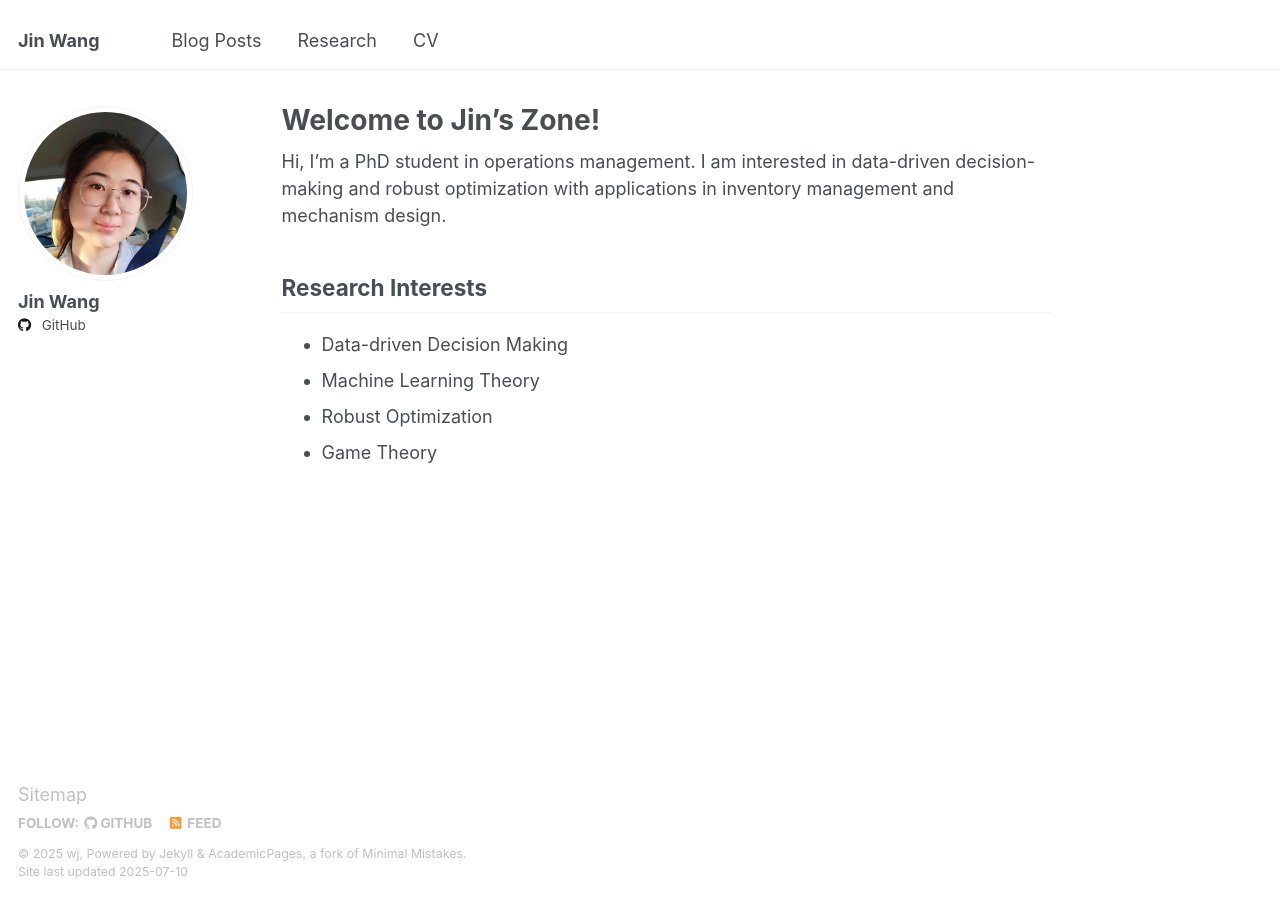
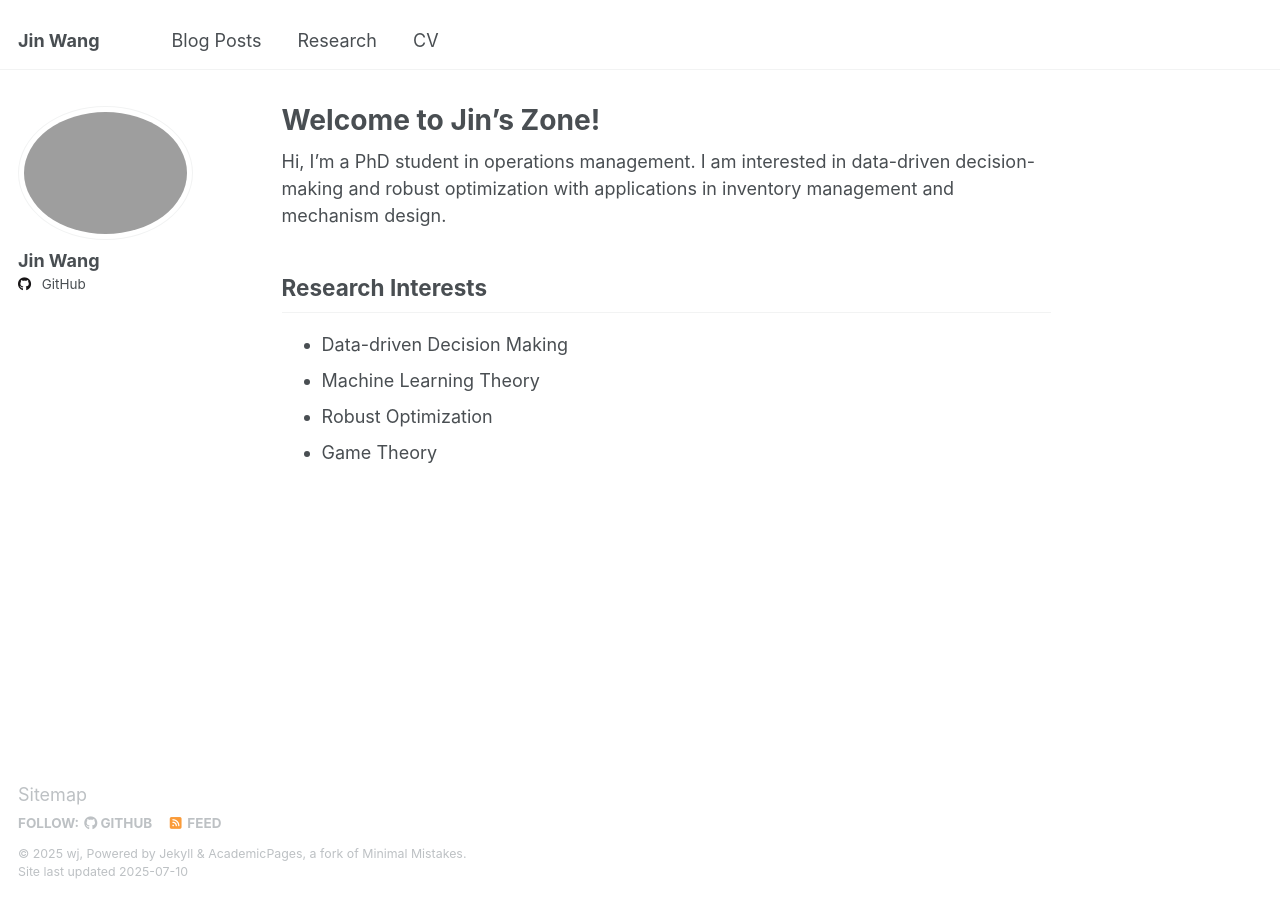
Before and after one commit to JiinnW/JiinnW, a Jekyll site: the page built from _pages/about.md, in a window 1280 px wide. Built offline with Jekyll 4.4.1, drawn with Linux system fonts in a browser that asks for light colours.

Commit message:
Update _config.yml

```diff
--- a/_config.yml
+++ b/_config.yml
@@ -22,7 +22,7 @@ repository               : "academicpages/academicpages.github.io"
 #               Additional customization can be done by editing /_includes/author-profile.html
 author:
   # Biographic information
-  avatar           : "face.jpg"
+  #avatar           : "face.jpg"
   name             : "Jin Wang"
   pronouns         : # example: "she/her"
   bio              : #"PhD student in year 1"
```
